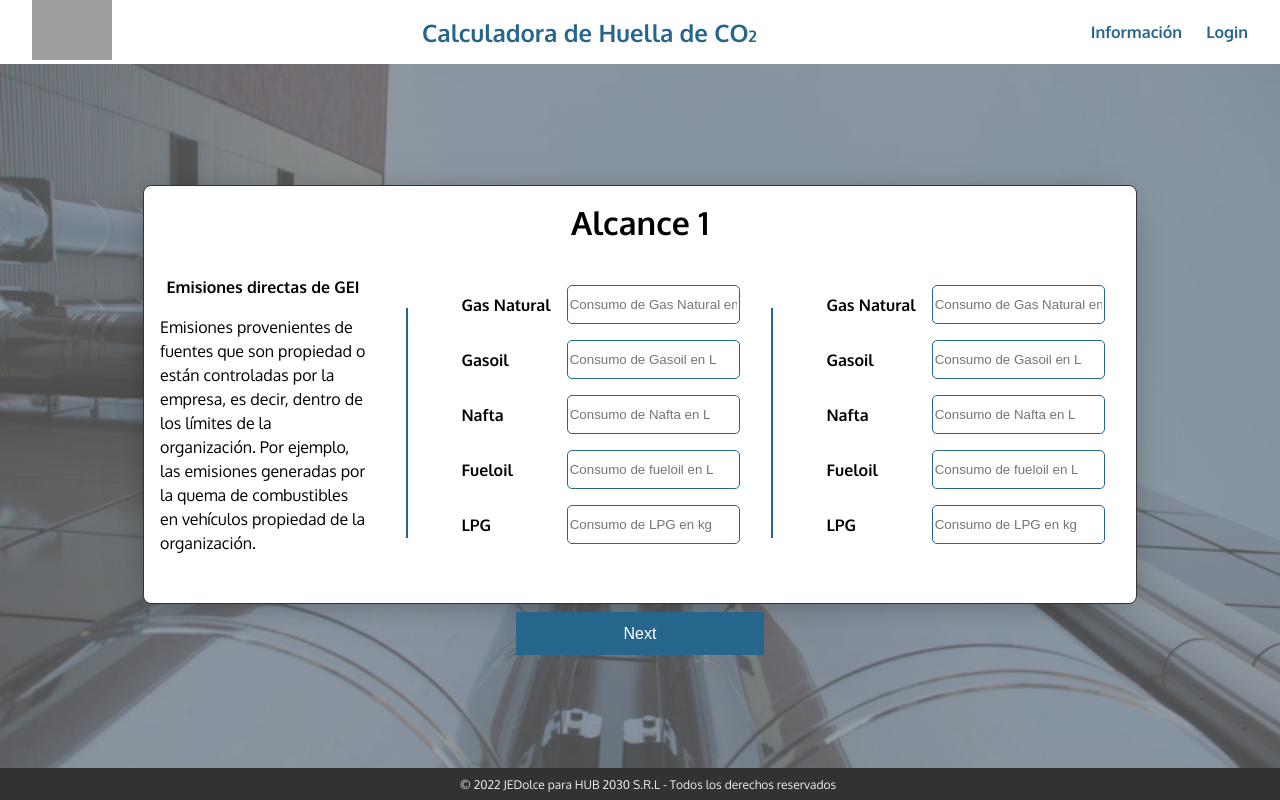
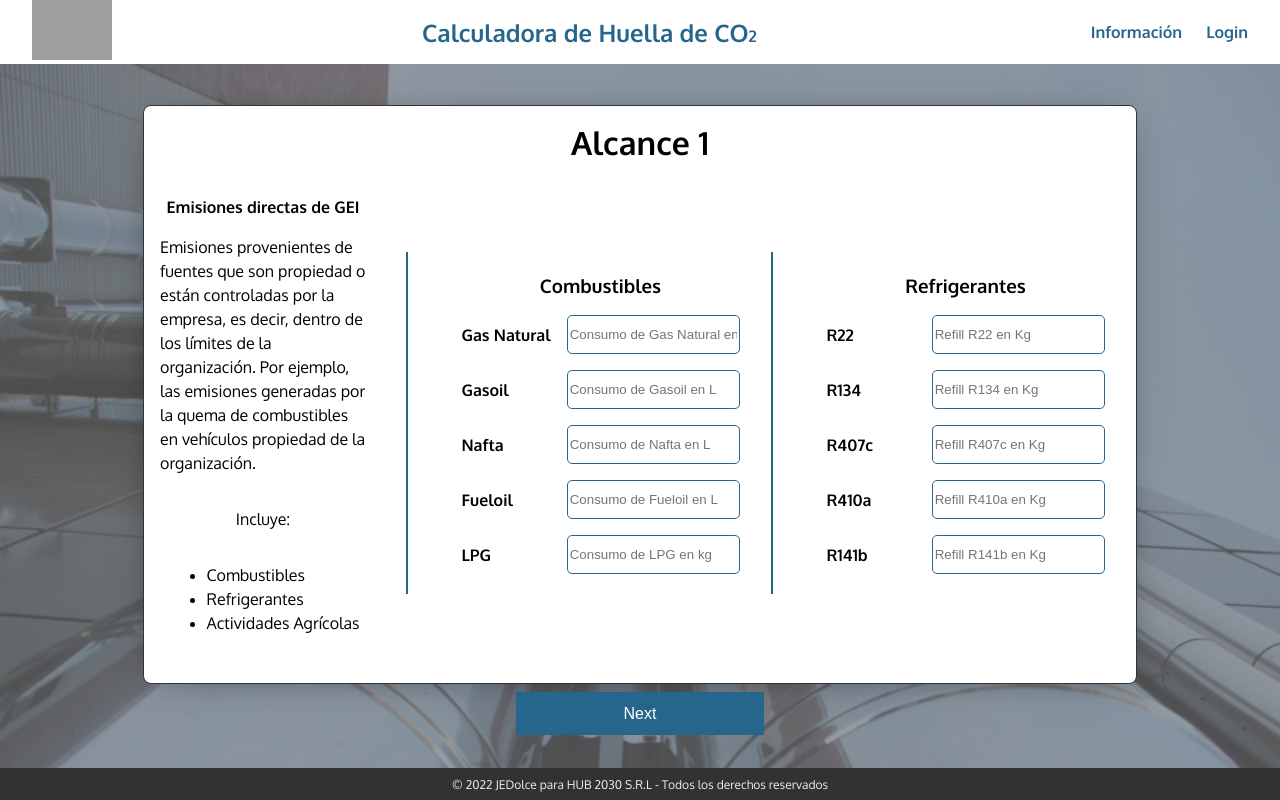
Before and after one commit to JEDolce/carbon-footprint-hub, a React (Create React App) app: page /form in a window 1280 px wide. Built offline with nearby package versions, Linux system fonts and the light colour scheme; grey boxes are pictures that could not be loaded.

Commit message:
fourth commit

```diff
--- a/src/app.css
+++ b/src/app.css
@@ -181,8 +181,7 @@ button {
 }
 
 .footer {
-    width: 100%;
-    /* height: 1rem; */
+    width: 100vw;
     height: 2vh;
     position: absolute;
     bottom: 0;
@@ -190,7 +189,7 @@ button {
     align-items: center;
     justify-content: center;
     background-color: #323232;
-    padding: 0.5rem;
+    padding: 0.5rem 0 0.5rem 0;
 }
 
 .copyright {
--- a/src/components/Buttons.jsx
+++ b/src/components/Buttons.jsx
@@ -1,15 +1,7 @@
 import React from 'react';
-import { useNavigate } from 'react-router-dom';
 
 export default function Buttons({ props }) {
-    const { page, setPage, compList } = props;
-
-    const navigate = useNavigate();
-
-    const handleClick = () => {
-        alert("You've successfully submitted this form");
-        navigate("/results")
-    };
+    const { page, setPage, compList, handleClick } = props;
 
     return (
         <div className='button-area'>
--- a/src/components/ScopeOne.jsx
+++ b/src/components/ScopeOne.jsx
@@ -10,12 +10,20 @@ const ScopeOne = ({ scopeOneState, setScopeOneState }) => {
                 <div className="cardLeft" style={{ flex: 2, lineHeight: "1.5rem", margin: "1rem 1.5rem 1rem 0" }}>
                     <b>Emisiones directas de GEI</b>
                     <p>Emisiones provenientes de fuentes que son propiedad o están controladas por la empresa, es decir, dentro de los límites de la organización. Por ejemplo, las emisiones generadas por la quema de combustibles en vehículos propiedad de la organización.</p>
+                    <p>Incluye:</p>
+                    <ul>
+                        <li>Combustibles</li>
+                        <li>Refrigerantes</li>
+                        <li>Actividades Agrícolas</li>
+                    </ul>
                 </div>
                 <div className="cardCenter">
                     <div className="line" />
                 </div>
                 <div className="cardRight" style={{ flex: 3, margin: "1rem 0 1rem 1.5rem" }}>
+                    <h3>Combustibles</h3>
                     {scopeOneData.map((item) => (
+                        item.id > 0 && item.id < 6 &&
                         <div className="inputsContainer" key={item.id}>
                             <label>{item.label}</label>
                             <input
@@ -32,7 +40,9 @@ const ScopeOne = ({ scopeOneState, setScopeOneState }) => {
                     <div className="line" />
                 </div>
                 <div className="cardRight" style={{ flex: 3, margin: "1rem 0 1rem 1.5rem" }}>
+                    <h3>Refrigerantes</h3>
                     {scopeOneData.map((item) => (
+                        item.id > 5 &&
                         <div className="inputsContainer" key={item.id}>
                             <label>{item.label}</label>
                             <input
--- a/src/data.js
+++ b/src/data.js
@@ -24,7 +24,7 @@ export const scopeOneData = [
         id: 4,
         name: "fueloil",
         type: "text",
-        placeholder: "Consumo de fueloil en L",
+        placeholder: "Consumo de Fueloil en L",
         label: "Fueloil",
     },
     {
@@ -34,18 +34,53 @@ export const scopeOneData = [
         placeholder: "Consumo de LPG en kg",
         label: "LPG",
     },
+    {
+        id: 6,
+        name: "r22",
+        type: "text",
+        placeholder: "Refill R22 en Kg",
+        label: "R22",
+    },
+    {
+        id: 7,
+        name: "r134",
+        type: "text",
+        placeholder: "Refill R134 en Kg",
+        label: "R134",
+    },
+    {
+        id: 8,
+        name: "r407c",
+        type: "text",
+        placeholder: "Refill R407c en Kg",
+        label: "R407c",
+    },
+    {
+        id: 9,
+        name: "r410a",
+        type: "text",
+        placeholder: "Refill R410a en Kg",
+        label: "R410a",
+    },
+    {
+        id: 10,
+        name: "r141b",
+        type: "text",
+        placeholder: "Refill R141b en Kg",
+        label: "R141b ",
+    },
 ];
 
 export const scopeTwoData = [
     {
-        id: 6,
+        id: 11,
         name: "electricidad",
         type: "text",
         placeholder: "Consumo Electrico en kWh",
         label: "Electricidad",
     },
     {
-        id: 7,
+        id: 12,
         name: "vapor",
         type: "text",
         placeholder: "Consumo de Vapor en m3",
@@ -55,77 +90,77 @@ export const scopeTwoData = [
 
 export const scopeThreeData = [
     {
-        id: 8,
+        id: 13,
         name: "home",
         type: "text",
         placeholder: "Horas de Home Office",
         label: "Home Office",
     },
     {
-        id: 9,
+        id: 14,
         name: "traslados",
         type: "text",
         placeholder: "Consumo de Nafta por Transporte Privado",
         label: "Transporte Privado",
     },
     {
-        id: 10,
+        id: 15,
         name: "publico",
         type: "text",
         placeholder: "km Recorridos en Transporte Publico",
         label: "Transporte Publico",
     },
     {
-        id: 11,
+        id: 16,
         name: "cabotaje",
         type: "text",
         placeholder: "km Recorridos en Vuelos de Cabojate",
         label: "Vuelos Cabojate",
     },
     {
-        id: 12,
+        id: 17,
         name: "internacional",
         type: "text",
         placeholder: "km Recorridos en Vuelos Internacionales",
         label: "Vuelos Internacionales",
     },
     {
-        id: 13,
+        id: 18,
         name: "alojamiento",
         type: "text",
         placeholder: "Noches de Hotel",
         label: "Alojamiento",
     },
     {
-        id: 14,
+        id: 19,
         name: "terrestre",
         type: "text",
         placeholder: "km de Flete Terrestre",
         label: "Flete Terrestre",
     },
     {
-        id: 15,
+        id: 20,
         name: "maritimo",
         type: "text",
         placeholder: "km de Flete Marítimo/Aereo",
         label: "Flete Marítimo/Aereo",
     },
     {
-        id: 16,
+        id: 21,
         name: "agua",
         type: "text",
         placeholder: "m3 de Agua Consumida",
         label: "Agua Corriente",
     },
     {
-        id: 17,
+        id: 22,
         name: "tratamiento",
         type: "text",
         placeholder: "m3 de Agua Tratada",
         label: "Agua Tratada",
     },
     {
-        id: 18,
+        id: 23,
         name: "residuos",
         type: "text",
         placeholder: "kg de Residuos",
--- a/src/pages/Form.jsx
+++ b/src/pages/Form.jsx
@@ -3,6 +3,7 @@ import ScopeOne from '../components/ScopeOne';
 import ScopeTwo from '../components/ScopeTwo';
 import ScopeThree from '../components/ScopeThree';
 import Buttons from '../components/Buttons';
+import { useNavigate } from 'react-router-dom';
 
 export const Form = () => {
     const [page, setPage] = useState(0);
@@ -11,7 +12,12 @@ export const Form = () => {
         gasoil: "",
         nafta: "",
         fueloil: "",
-        lpg: ""
+        lpg: "",
+        r22: "",
+        r134: "",
+        r407c: "",
+        r410a: "",
+        r141b: ""
     });
 
     const [scopeTwoState, setScopeTwoState] = useState({
@@ -39,12 +45,27 @@ export const Form = () => {
         <ScopeThree scopeThreeState={scopeThreeState} setScopeThreeState={setScopeThreeState} />
     ];
 
+    const navigate = useNavigate();
+
+    const handleClick = (e) => {
+        alert("You've successfully submitted this form");
+
+        setScopeOneState(e.target.value)
+        setScopeTwoState(e.target.value)
+        setScopeThreeState(e.target.value)
+        console.log(scopeOneState)
+        console.log(scopeTwoState)
+        console.log(Number(scopeTwoState.electricidad))
+
+        navigate("/results")
+    };
+
     return (
         <div className='App'>
             <div className='container'>
                 {<div>{compList[page]}</div>}
 
-                <Buttons props={{ page, setPage, compList }} />
+                <Buttons props={{ page, setPage, compList, handleClick }} />
             </div>
         </div>
     )
```
